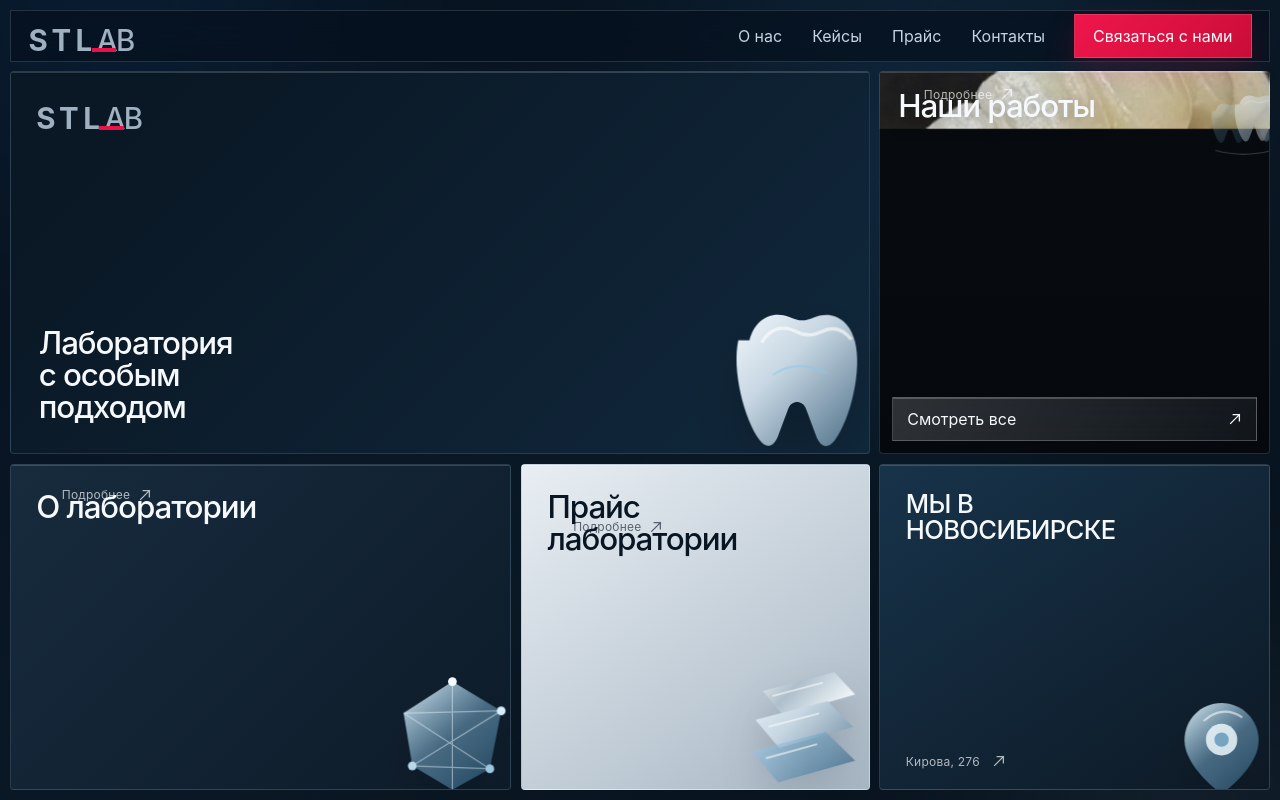
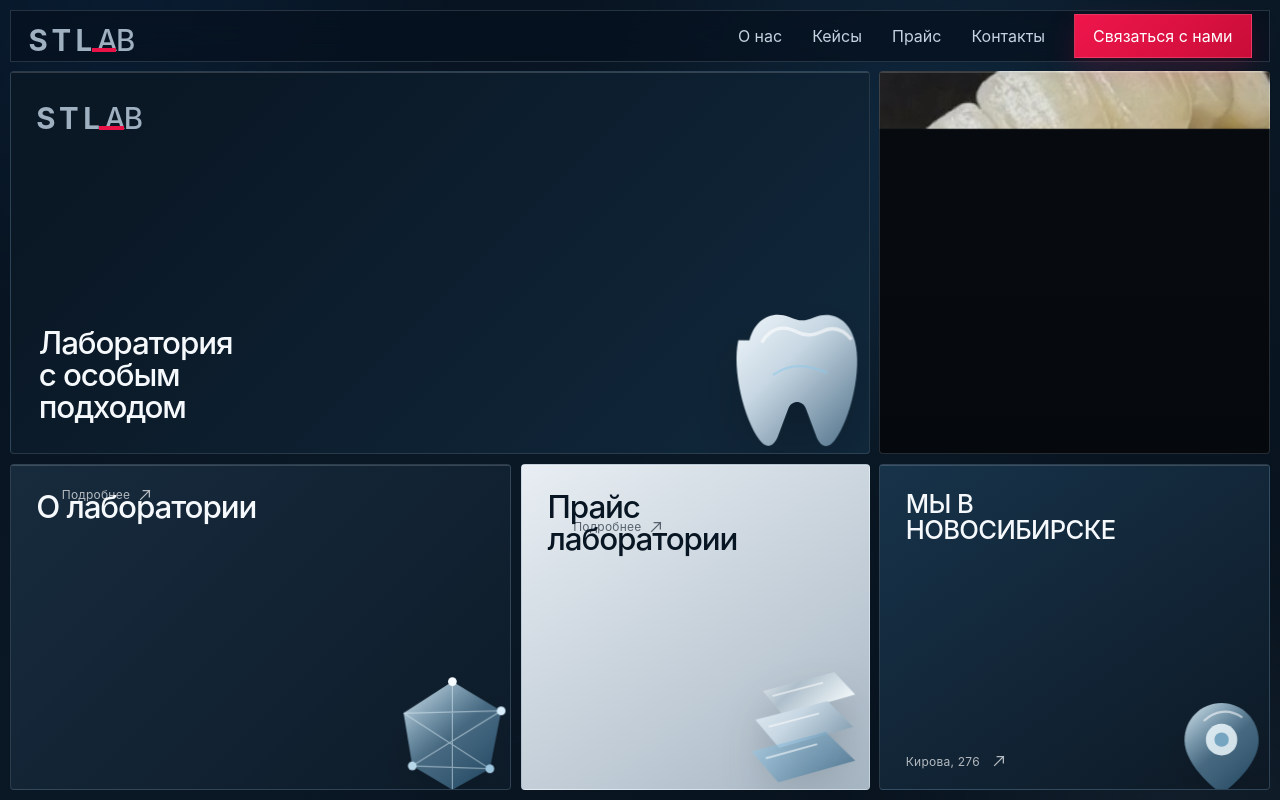
Before and after one commit to MishkaStrategy/Stlab, a React (Vite) app: page / in a window 1280 px wide. Built offline with nearby package versions, Linux system fonts and the light colour scheme.

Commit message:
Show full portfolio card image without overlays

```diff
--- a/src/App.tsx
+++ b/src/App.tsx
@@ -39,6 +39,8 @@ function BentoCard({ card, active, onOpen }: { card: CardConfig; active: PanelId
   if (active === card.id) return <div className={`bento-placeholder ${card.className}`} aria-hidden="true" />
 
   const escaping = active !== null
+  const isWorks = card.id === 'works'
+
   return (
     <motion.article
       layoutId={`bento-${card.id}`}
@@ -66,15 +68,13 @@ function BentoCard({ card, active, onOpen }: { card: CardConfig; active: PanelId
             <h1>Лаборатория<br />с особым подходом</h1>
           </div>
         </>
-      ) : (
+      ) : !isWorks ? (
         <div className="bento-card__copy">
           <h2>{card.title}</h2>
           {card.id !== 'contacts' && <span className="card-link">Подробнее <Arrow /></span>}
         </div>
-      )}
-      {card.id === 'works' && <img className="works-card-photo" src={`${import.meta.env.BASE_URL}stlab-work-01.jpg`} alt="" aria-hidden="true" />}
-      <DentalObject variant={card.variant} />
-      {card.id === 'works' && <span className="glass-button">Смотреть все <Arrow /></span>}
+      ) : null}
+      {!isWorks && <DentalObject variant={card.variant} />}
       {card.id === 'contacts' && <span className="location-meta">Кирова, 276 <Arrow /></span>}
     </motion.article>
   )
```
